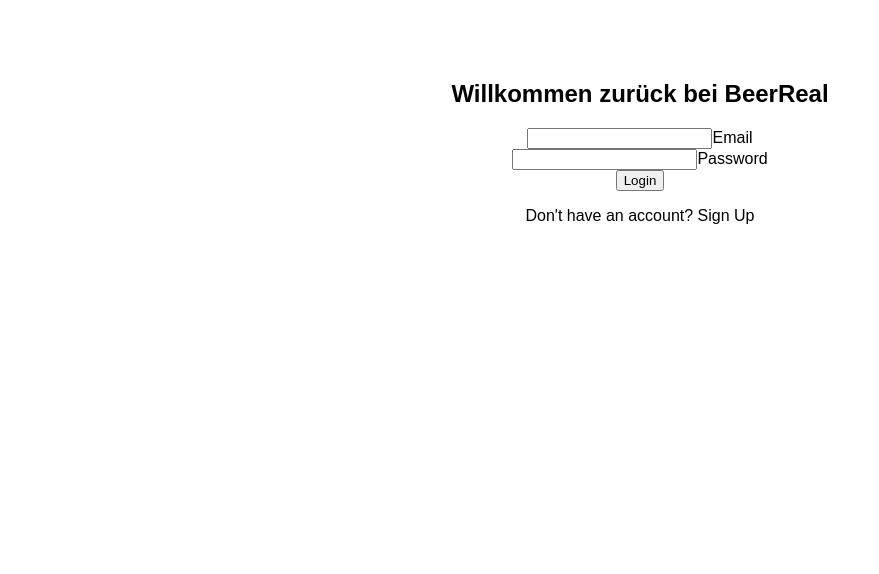
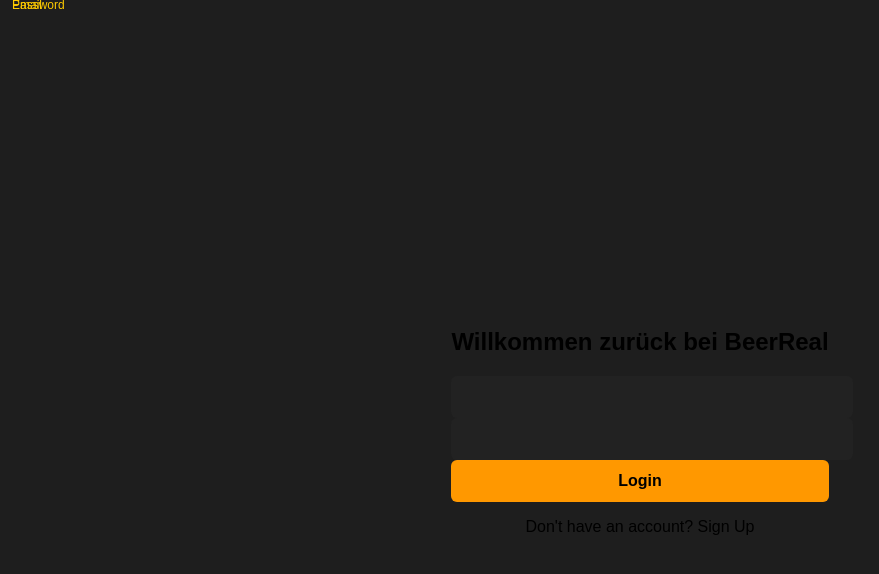
Before and after one commit to frederikbckl/beerreal, a React (Create React App) app: page / in a window 1280 px wide. Shown: the top 574 px of the page, without its empty margins (0-879 px from the left). Built offline with nearby package versions, Linux system fonts and the light colour scheme; no server answers; the database is empty.

Commit message:
Filled Login.css

```diff
--- a/src/Login.css
+++ b/src/Login.css
@@ -1,4 +1,94 @@
 /* src/Login.css */
+
+/* Dark Theme Styles */
 body {
-    font-family: Arial, sans-serif;
+    background-color: #1e1e1e;
+    font-family: "Poppins", sans-serif;
+    display: flex;
+    justify-content: center;
+    align-items: center;
+    height: 100vh;
+    margin: 0;
 }
+
+/* Login Container */
+.login-container {
+    background-color: #333;
+    padding: 2rem;
+    border-radius: 12px;
+    box-shadow: 0px 4px 10px rgba(0, 0, 0, 0.3);
+    width: 350px;
+    text-align: center;
+}
+
+/* Title */
+.login-container h2 {
+    color: white;
+    font-size: 1.8rem;
+    margin-bottom: 1rem;
+}
+
+/* Input Fields */
+.input-group {
+    position: relative;
+    margin-bottom: 1rem;
+}
+
+input {
+    width: 100%;
+    padding: 12px;
+    background: #222;
+    border: none;
+    border-radius: 6px;
+    color: white;
+    font-size: 16px;
+}
+
+input:focus {
+    outline: none;
+    border: 1px solid #ffcc00;
+}
+
+/* Floating Labels */
+label {
+    position: absolute;
+    left: 12px;
+    top: 50%;
+    transform: translateY(-50%);
+    color: #bbb;
+    font-size: 14px;
+    transition: 0.3s;
+    pointer-events: none;
+}
+
+input:focus+label,
+input:not(:placeholder-shown)+label {
+    top: 5px;
+    font-size: 12px;
+    color: #ffcc00;
+}
+
+/* Login Button */
+button {
+    width: 100%;
+    background-color: #ff9800;
+    color: black;
+    font-size: 16px;
+    font-weight: bold;
+    border: none;
+    padding: 12px;
+    border-radius: 6px;
+    cursor: pointer;
+    transition: 0.2s;
+}
+
+button:hover {
+    background-color: #e68900;
+}
+
+/* Sign-up Link */
+.signup-link {
+    margin-top: 12px;
+    color: #ffcc00;
+    font-size: 14px;
+}
```
Also changed, not shown: src/index.js (+0 -10 lines).
